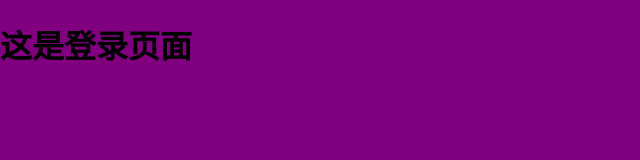
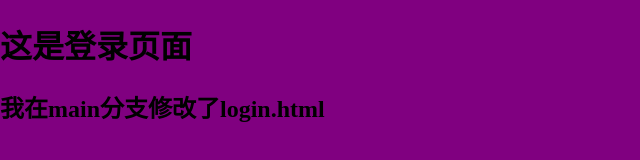
Before and after one commit to LS33333/project_02, a plain HTML site: page login.html in a window 1280 px wide. Shown: the whole page, without its empty margins (0-640 px from the left). Drawn offline with Linux system fonts and the light colour scheme.

Commit message:
在main分支上修改了login.html

```diff
--- a/login.html
+++ b/login.html
@@ -11,6 +11,7 @@
 
 <body>
     <h1>这是登录页面</h1>
+    <h2>我在main分支修改了login.html</h2>
 </body>
 
 </html>
```
